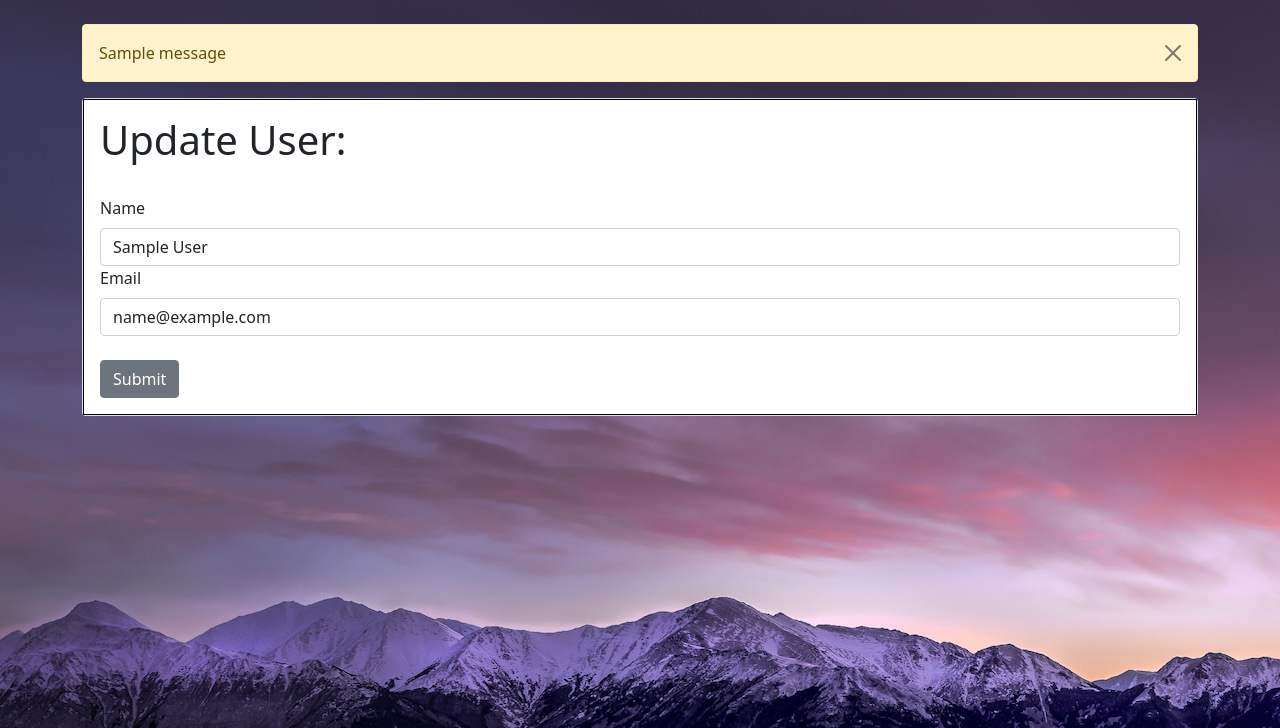
After one commit to benwbarr/ampletechwebapp, a Flask app: page /User_update/1 in a window 1280 px wide. The commit adds this page. Shown: the top 728 px of the page. Run offline with Flask 2, Linux system fonts and the light colour scheme; tables that the repository leaves empty hold one stand-in row (values such as "Sample post"); one stand-in notice (Sample message) is shown; parts of the project's set-up code (start-up, migrations or seed data) failed here and were passed over; some libraries are stand-ins or nearby versions.

Commit message:
removing nav

```diff
--- a/app.py
+++ b/app.py
@@ -48,7 +48,6 @@ class Users(db.Model):
 	id = db.Column(db.Integer, primary_key=True)
 	name = db.Column(db.String(200), nullable=False)
 	email = db.Column(db.String(120), nullable=False, unique=True)
-	date_added = db.Column(db.DateTime, default=datetime.utcnow)
 
 	def __repr__(self):
 		return '<Name %r>' % self.Name
@@ -95,6 +94,33 @@ class WDForm(FlaskForm):
 	date = DateField("Date", validators=[DataRequired()])
 	Submit = SubmitField("Submit")
 
+
+@app.route('/User_update/<int:id>', methods=['GET', 'POST'])
+def User_update(id):
+	form= UserForm()
+	name_to_update = Users.query.get_or_404(id)
+	if request.method == "POST":
+		name_to_update.name = request.form['name']
+		name_to_update.email = request.form['email']
+		try:
+			db.session.commit()
+			flash("User Updated")
+			return render_template("User_update.html",
+								   form = form,
+								   name_to_update = name_to_update)
+		except:
+			flash("Error User Not Updated")
+			return render_template("User_update.html",
+								   form=form,
+								   name_to_update=name_to_update)
+	else:
+		return render_template("User_update.html",
+							   form=form,
+							   name_to_update=name_to_update)
+
+
+
+@app.route('/delete/<int:id>')
 
 
 @app.route('/WD_update/<int:id>', methods=['GET', 'POST'])
@@ -748,7 +774,7 @@ def add_user():
 		form.name.data = ''
 		form.email.data = ''
 		flash("User Added")
-	our_users = Users.query.order_by(Users.date_added)
+	our_users = Users.query.order_by()
 	return render_template("add_user.html", form=form, name=name, our_users = our_users)
 
 
--- a/create_db.py
+++ b/create_db.py
@@ -4,12 +4,11 @@ mydb = mysql.connector.connect(
     host="10.104.1.52",
     user="benwebwd",
     passwd = "w8TBX&MsZvC&F92Qc9Fa9c",
-    database = "wd" )
+    database ="wd")
 
 my_cursor = mydb.cursor()
 
-my_cursor.execute("CREATE TABLE Users (id INT AUTO_INCREMENT PRIMARY KEY, name VARCHAR(255), email VARCHAR(255) UNIQUE), "
-                  "date_added DATETIME() default=datetime.utcnow")
+my_cursor.execute("CREATE TABLE Users (id INT AUTO_INCREMENT PRIMARY KEY, name VARCHAR(255), email VARCHAR(255) UNIQUE)")
 
 my_cursor.execute("SHOW TABLE")
 for x in my_cursor:
--- /dev/null
+++ b/templates/User_update.html
@@ -0,0 +1,64 @@
+{% extends 'base.html'  %}
+
+{% block content %}
+<div clas="container">
+    {% with messages = get_flashed_messages() %}
+        {% if messages %}
+            {% for message in messages %}
+                <div class="alert alert-warning alert-dismissible fade show" role="alert">
+                    <span>{{ message }}</span>
+                  <button type="button" class="btn-close" data-bs-dismiss="alert" aria-label="Close"></button>
+                </div>
+            {% endfor %}
+        {% endif%}
+    {% endwith %}
+</div>
+
+{% if name %}
+<div class="card">
+    <div class="card-body"style="border: .5px solid Black">
+    <h1>Update User</h1>
+    <br/>
+{% for our_user in our_users %}
+        {{ our_user.id }}.  {{our_user.name}} - {{ our_user.email }}<br/>
+{% endfor %}
+    </div>
+</div>
+    <br/><br/>
+
+
+{% else %}
+<div class="card">
+    <div class="card-body"style="border: .5px solid Black">
+        <h1>Update User:</h1>
+        <br/>
+        <form action="/User_update/{{name_to_update.id}}" method="POST">
+            {{ form.hidden_tag() }}
+
+            {{ form.name.label(
+            class="form-label") }}
+
+            {{ form.name(
+            class="form-control", value=name_to_update.name) }}
+
+            {{ form.email.label(
+            class="form-label") }}
+
+            {{ form.email(
+            class="form-control", value=name_to_update.email) }}
+
+            <br/>
+
+            {{ form.submit(class="btn
+            btn-secondary") }}
+            <br/>
+
+        </form>
+         </div>
+</div>
+<br/><br/><br/>
+
+
+{% endif %}
+
+{% endblock %}
--- a/templates/base.html
+++ b/templates/base.html
@@ -13,7 +13,7 @@
         background-image:url({{url_for('static',filename='images/background.jpg')}})
         }
         </style>
-{% include 'navbar.html' %}
+
     <link href="https://cdn.jsdelivr.net/npm/bootstrap@5.1.0/dist/css/bootstrap.min.css" rel="stylesheet" integrity="sha384-KyZXEAg3QhqLMpG8r+8fhAXLRk2vvoC2f3B09zVXn8CA5QIVfZOJ3BCsw2P0p/We" crossorigin="anonymous">
     <script src="https://maxcdn.bootstrapcdn.com/bootstrap/4.1.1/js/bootstrap.min.js"></script>
 <script src="https://ajax.googleapis.com/ajax/libs/jquery/3.4.1/jquery.min.js"></script>
--- a/templates/index.html
+++ b/templates/index.html
@@ -20,7 +20,7 @@
     <title>AmpleTech Refresh</title>
   </head>
   <body>
-{% include 'navbar.html' %}
+
 
               <!-- Stack the columns on mobile by making one full-width and the other half-width -->
     <div class="container-fluid">
--- a/templates/search.html
+++ b/templates/search.html
@@ -19,7 +19,7 @@
     <title>AmpleTech Refresh</title>
   </head>
   <body>
-    {% include 'navbar.html' %}
+
 
     <strong><center><div class="card text-center"style="border: .5px solid Black; background-color: CadetBlue; width: 85rem">
         <div class="card-body" style="border: .5px solid Black;">
```
Also changed, not shown: templates/add_user.html (+14 -2 lines).
